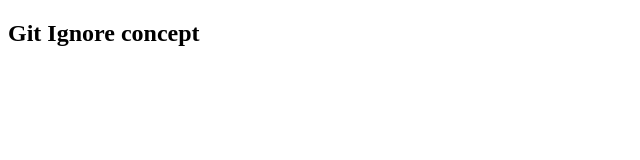
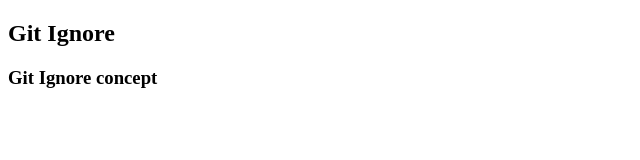
Before and after one commit to AliRizwansaab/Git-Ignore-Concept, a plain HTML site: page Index.html in a window 1280 px wide. Shown: the whole page, without its empty margins (0-640 px from the left). Drawn offline with Linux system fonts and the light colour scheme.

Commit message:
changes made

```diff
--- a/Index.html
+++ b/Index.html
@@ -6,6 +6,7 @@
     <title>Git Ignore</title>
 </head>
 <body>
-    <h2>Git Ignore concept</h2>
+    <h2>Git Ignore</h2>
+    <h3>Git Ignore concept</h3>
 </body>
 </html>
```
Also changed, not shown: app.html (added), 1 other file.
